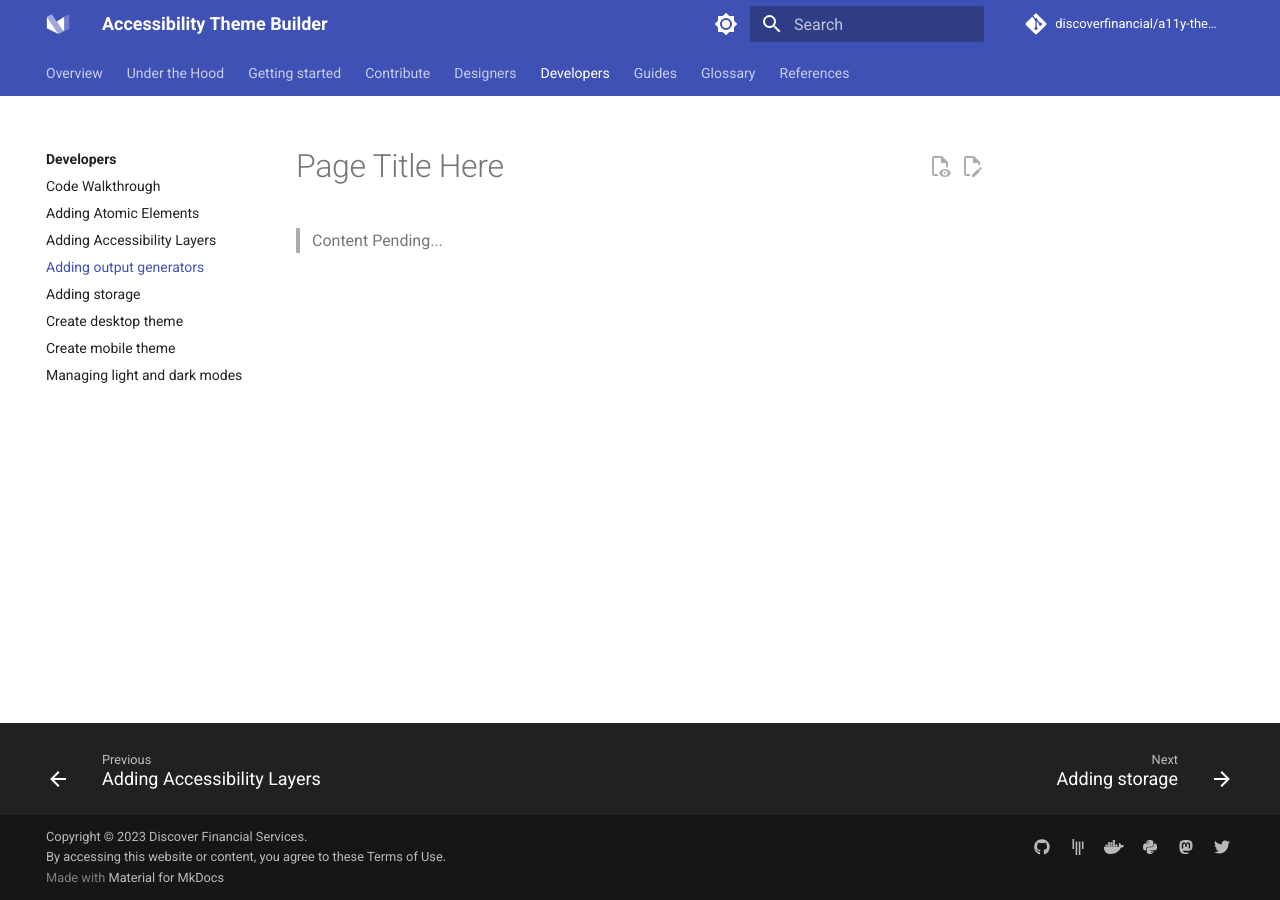
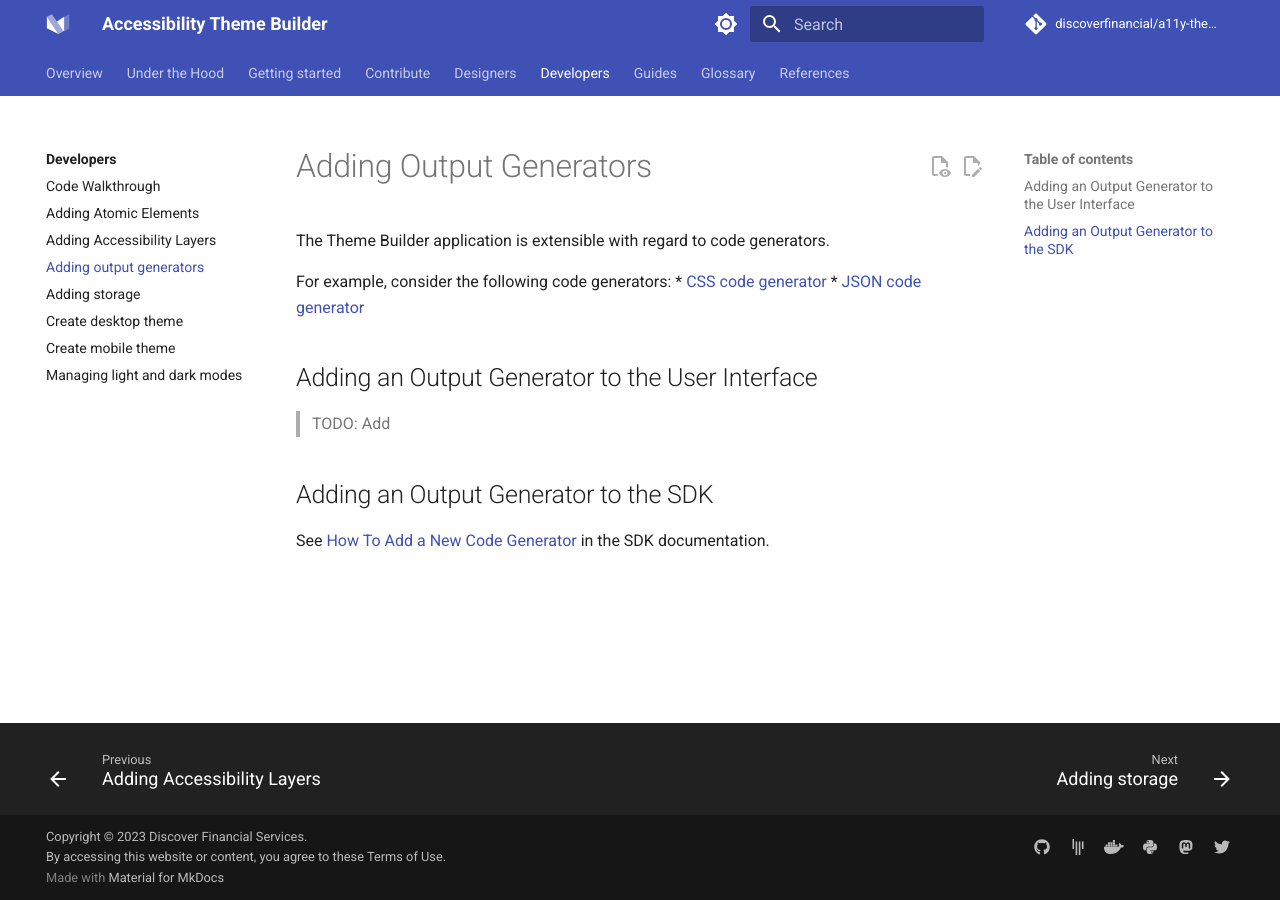
Before and after one commit to finos/a11y-theme-builder, an MkDocs documentation site: the page built from docs/developers/add-output-generators.md, in a window 1280 px wide. Built offline with MkDocs 1.6.1 and Material for MkDocs 9.7.7, drawn with Linux system fonts in a browser that asks for light colours; comment, search, counter and statistics services are not loaded.

Commit message:
Doc for adding output generators

```diff
--- a/docs/developers/add-output-generators.md
+++ b/docs/developers/add-output-generators.md
@@ -1,3 +1,15 @@
-# Page Title Here
+# Adding Output Generators
 
->Content Pending...
+The Theme Builder application is extensible with regard to code generators.
+
+For example, consider the following code generators:
+* [CSS code generator](https://github.com/discoverfinancial/a11y-theme-builder-sdk/blob/main/src/code/cssGenerator.ts#L1)
+* [JSON code generator](https://github.com/discoverfinancial/a11y-theme-builder-sdk/blob/main/src/code/jsonGenerator.ts#L1)
+
+## Adding an Output Generator to the User Interface
+
+> TODO: Add
+
+## Adding an Output Generator to the SDK
+
+See [How To Add a New Code Generator](https://github.com/discoverfinancial/a11y-theme-builder-sdk/blob/main/DEV-GUIDE.md#how-to-add-a-new-code-generator) in the SDK documentation.
```
